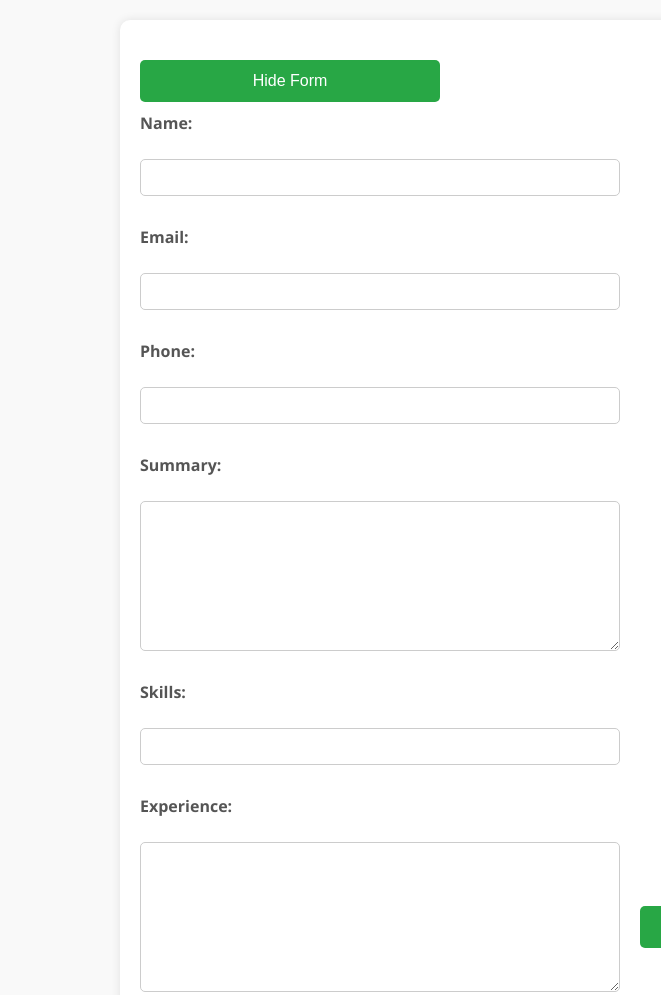
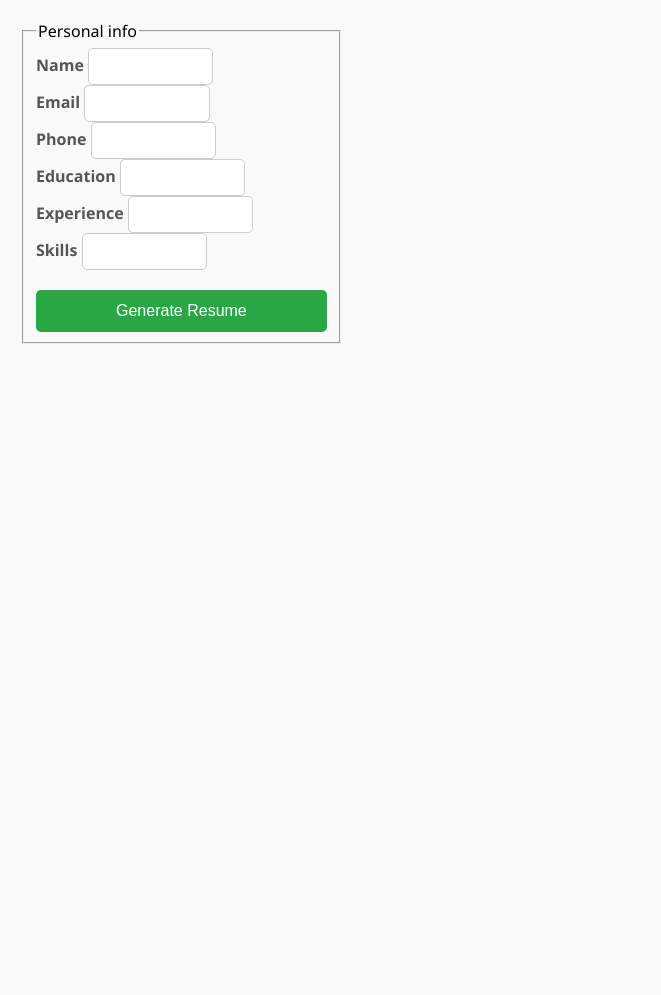
Before and after one commit to abdulmannan991/Hackathon_01, a plain HTML site: page Milestone_01/index.html in a window 1280 px wide. Shown: the whole page, without its empty margins (0-661 px from the left). After the commit the page ends 800 px from the top, so only its background shows below. Drawn offline with Linux system fonts and the light colour scheme; files that its build step writes are made by us from their sources.

Commit message:
Update index.html

```diff
--- a/Milestone_01/index.html
+++ b/Milestone_01/index.html
@@ -3,37 +3,53 @@
 <head>
     <meta charset="UTF-8">
     <meta name="viewport" content="width=device-width, initial-scale=1.0">
-    <title>Responsive Resume Builder</title>
+    <title>Responsive Resume Form</title>
     <link rel="stylesheet" href="css/styles.css">
 </head>
 <body>
-    <div class="container">
-        <button id="toggleFormButton">Hide Form</button>
-        <button id="toggleOutputButton" style="display: none;">Show Resume</button>
 
-        <!-- Resume Form -->
-        <form id="resumeForm">
-            <label for="name">Name:</label>
-            <input type="text" id="name" required>
+    <div class="formcontainer">
+        <form action="#" class="Form">
+           <fieldset class="field">
+            <legend class="legendf">
+                Personal info
+            </legend>
 
-            <label for="email">Email:</label>
-            <input type="email" id="email" required>
+            <div class="group">
+            <label class="labe" for="name">Name</label>
+            <input class="labe" type="name" required = "required">
+        </div>
 
-            <label for="phone">Phone:</label>
-            <input type="tel" id="phone" required>
+        <div class="group">
+            <label class="labe" for="email">Email</label>
+            <input class="labe" type="email" required = "required">
+            </div>
 
-            <label for="summary">Summary:</label>
-            <textarea id="summary" required></textarea>
+            <div class="group">
+                <label class="labe" for="Phone">Phone</label>
+                <input class="labe" type="number" required = "required">
 
-            <label for="skills">Skills:</label>
-            <input type="text" id="skills" required>
+        </div>
+        <div class="group">
+            <label class="labe" for="Education">Education</label>
+            <input class="labe" type="text" required = "required">
+        </div>
+            <div class="group">
 
-            <label for="experience">Experience:</label>
-            <textarea id="experience" required></textarea>
+            <label class="labe" for="Experience">Experience</label>
+            <input class="labe" type="text" required = "required">
+</div>
 
-            <button type="submit" id="generateButton">Generate Resume</button>
-        </form>
+<div class="group">
+            <label class="labe" for="Skills">Skills</label>
+            <input class="labe" type="text" required = "required">
+            </div>
 
 
+<button class="btn">Generate Resume</button>
+
+           </fieldset>
+        </form>
+    </div>
 </body>
 </html>
```
